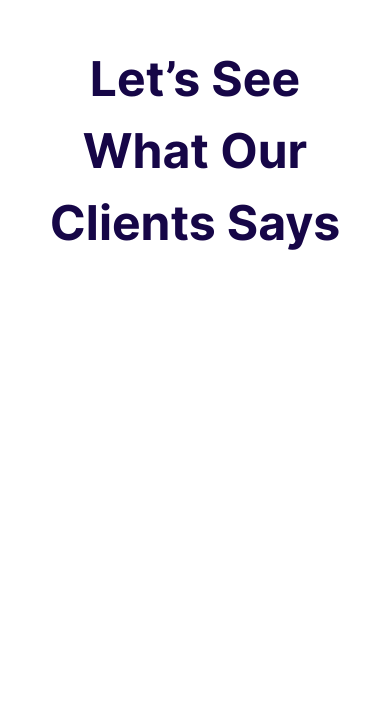
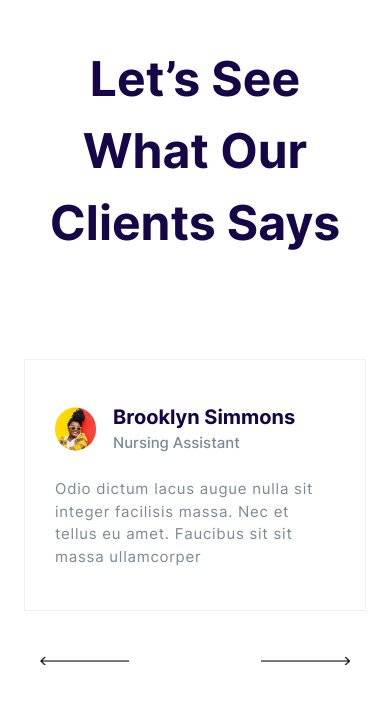
Before and after one commit to fihandilanpratama/landing-page, a website: page index.html in a window 390 px wide. Shown: the part 4791-5494 px from the top of the page. Drawn offline with Linux system fonts and the light colour scheme.

Commit message:
feat: add client reviews section and make it responsive

```diff
--- a/index.html
+++ b/index.html
@@ -174,9 +174,36 @@
 
     <section class="client-reviews px-6 lg:px-28 mt-[150px] mb-[300px]">
         <h1 class="text-[48px] font-bold text-secondary-dark-blue text-center mb-[100px]">Let’s See What Our Clients Says</h1>
-        <div class="card-wrapper">
-            <div class="card-client-review py-[52px] px-[30px]">
+        <div class="client-content-wrapper flex justify-center items-center space-x-[0px] lg:space-x-[70px]">
+            <div class="left-arrow-wrapper hidden md:flex justify-center items-center overflow-hidden max-w-[121px] h-[50px] px-4 cursor-pointer hover:shadow-lg rounded-xl">
+                <img  src="assets/images/Arrow left.png" alt="left arrow">
+            </div>
+            <div class="card-client-review flex flex-col py-[42px] px-[30px] space-y-6 max-w-[400px] border border-[#F1F1F1] hover:shadow-lg">
+                <div class="card-header flex items-center space-x-4">
+                    <div class="img-profile-frame size-[42px]">
+                        <img src="assets/images/person-profil-photo.png" alt="">
+                    </div>
+                    <div>
+                        <p class="card-image-profile font-bold text-[20px] text-secondary-dark-blue">Brooklyn Simmons</p>
+                        <p class="card-person-role font-medium text-[15px] text-gray-light">Nursing Assistant</p>
+                    </div>
+                </div>
+                <p class="card-body text-[15px] text-gray-light tracking-wider">
+                    Odio dictum lacus augue nulla sit integer facilisis massa. Nec et tellus eu amet. Faucibus sit sit massa ullamcorper
+                </p>
+            </div>
 
+            <div class="right-arrow-wrapper hidden md:flex justify-center items-center overflow-hidden max-w-[121px] h-[50px] px-4 cursor-pointer hover:shadow-lg rounded-xl">
+                <img width="" src="assets/images/Arrow right.png" alt="right arrow">
+            </div>
+        </div>
+
+        <div class="mobile-navigation-client-reviews sm:hidden flex justify-between items-center mt-6">
+            <div class="left-arrow-wrapper flex justify-center items-center overflow-hidden max-w-[121px] h-[50px] px-4 cursor-pointer hover:shadow-lg rounded-xl">
+                <img  src="assets/images/Arrow left.png" alt="left arrow">
+            </div>
+            <div class="right-arrow-wrapper flex justify-center items-center overflow-hidden max-w-[121px] h-[50px] px-4 cursor-pointer hover:shadow-lg rounded-xl">
+                <img width="" src="assets/images/Arrow right.png" alt="right arrow">
             </div>
         </div>
     </section>
```
Also changed, not shown: assets/images/Arrow right.png (renamed from assets/images/Arrow rignt.png), assets/images/person-profil-photo.png (renamed from assets/images/Ellipse 9.png), src/output.css.
